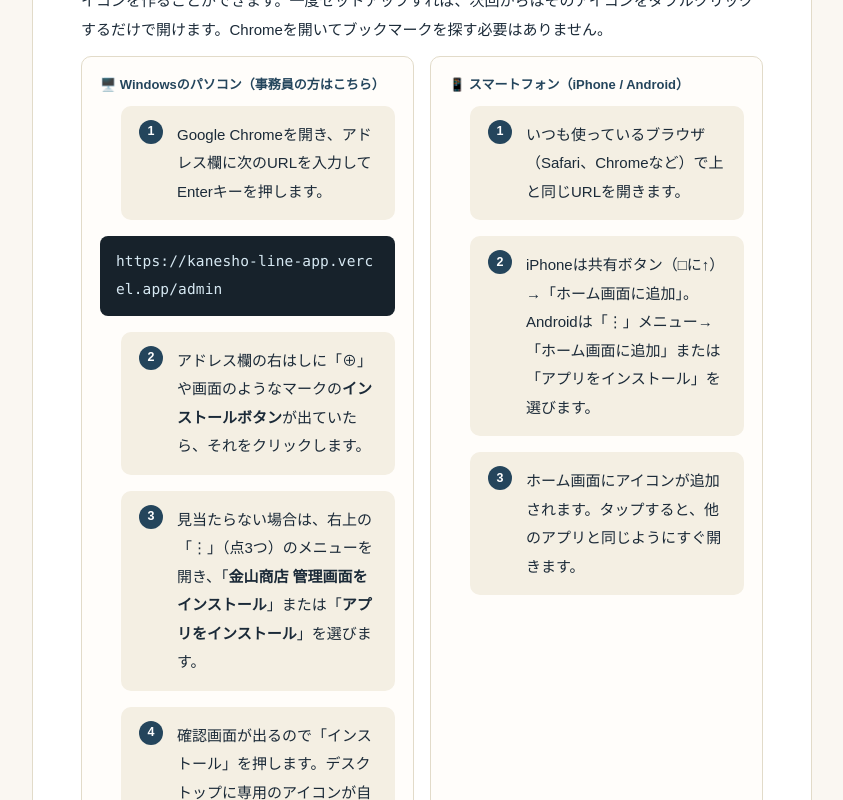
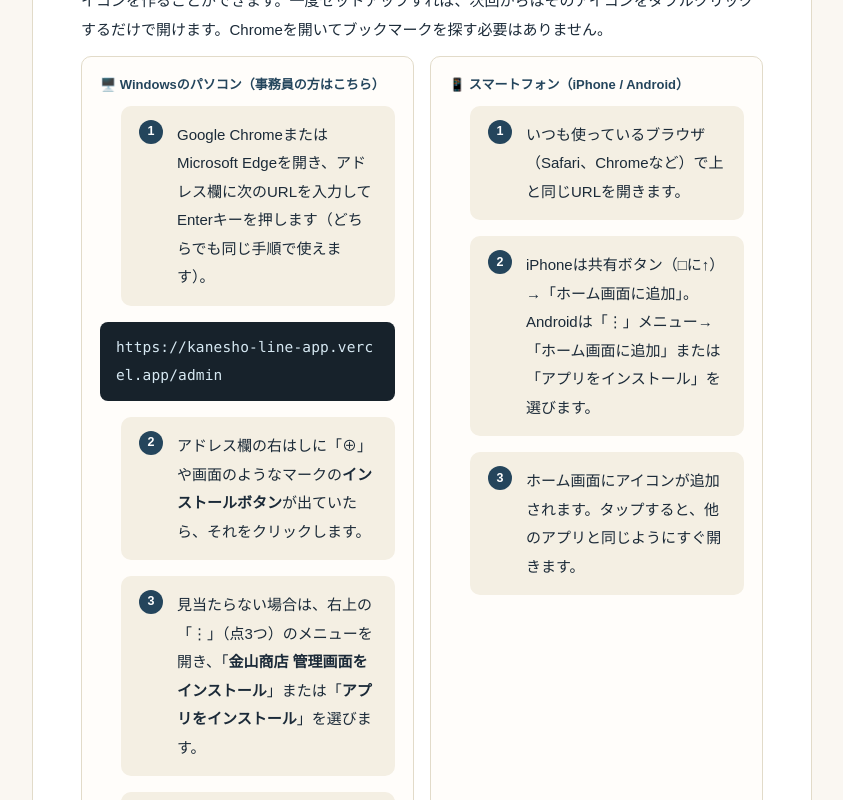
Before and after one commit to kaneshocorp/kanesho-line-app, a Next.js app: page /manual in a window 1280 px wide. Shown: the part 980-1780 px from the top of the page, without its empty margins (218-1061 px from the left). Built offline with nearby package versions, Linux system fonts and the light colour scheme.

Commit message:
Mention Edge as an equally valid browser in the manual

```diff
--- a/app/manual/page.tsx
+++ b/app/manual/page.tsx
@@ -61,7 +61,7 @@ export default function ManualPage() {
                   <li className={styles.step}>
                     <span className={styles.num}>1</span>
                     <div className={styles.stepBody}>
-                      <p>Google Chromeを開き、アドレス欄に次のURLを入力してEnterキーを押します。</p>
+                      <p>Google ChromeまたはMicrosoft Edgeを開き、アドレス欄に次のURLを入力してEnterキーを押します（どちらでも同じ手順で使えます）。</p>
                     </div>
                   </li>
                 </ol>
@@ -367,7 +367,7 @@ export default function ManualPage() {
               </div>
               <div className={styles.faqItem}>
                 <div className={styles.faqQ}>Q. デスクトップにアイコンを作ったのに、押しても何も起きません。</div>
-                <p className={styles.faqA}>A. まずChromeで一度そのURLを開き、右上の「⋮」メニューに「インストール」の項目があるかご確認ください。項目が見当たらない場合はChromeが最新版になっているかを確認し、一度ブラウザでURLを直接開いてからやり直してください。</p>
+                <p className={styles.faqA}>A. まずChromeまたはEdgeで一度そのURLを開き、右上の「⋮」メニューに「インストール」の項目があるかご確認ください。項目が見当たらない場合はブラウザが最新版になっているかを確認し、一度ブラウザでURLを直接開いてからやり直してください。</p>
               </div>
               <div className={styles.faqItem}>
                 <div className={styles.faqQ}>Q. お客様がLINEを友だち追加してくれたのに、個別相談タブに出てきません。</div>
```
